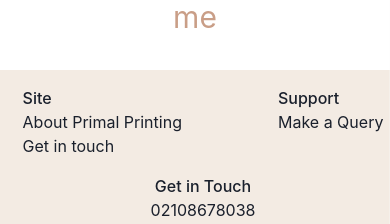
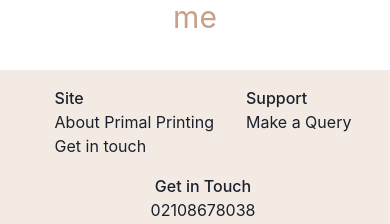
Before and after one commit to choden-dev/PrimalPrinting, a Next.js app: page / in a window 390 px wide. Shown: the part 705-929 px from the top of the page. Built offline with nearby package versions, Linux system fonts and the light colour scheme; no server answers; the database is empty.

Commit message:
fixed mobile spacing

```diff
--- a/components/footer/Footer.tsx
+++ b/components/footer/Footer.tsx
@@ -30,7 +30,7 @@ export default function Footer({ }: Props) {
                     display="flex"
                     padding="1rem 0"
                     justifyContent="center"
-                    gap="5rem"
+                    gap={smallScreen ? "1rem" :"5rem"}
                     fontWeight="400"
                 >
                     <UnorderedList
--- a/pages/index.tsx
+++ b/pages/index.tsx
@@ -131,6 +131,8 @@ const Home: NextPage<PageProps> = (text) => {
           <Box
             width="100vw"
             display="flex"
+
+
             justifyContent="center"
             padding="4rem 7%"
             position="relative"
```
